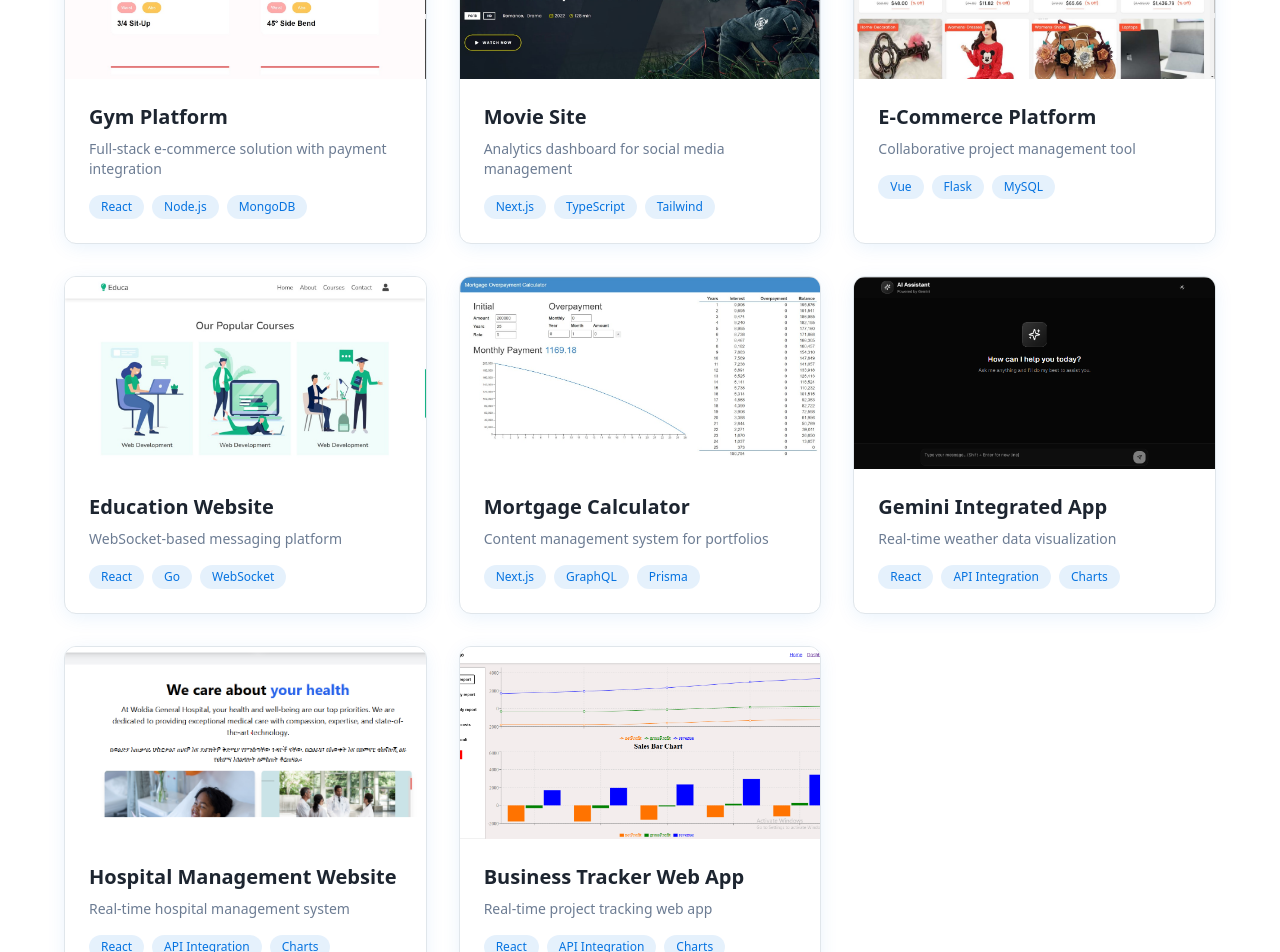
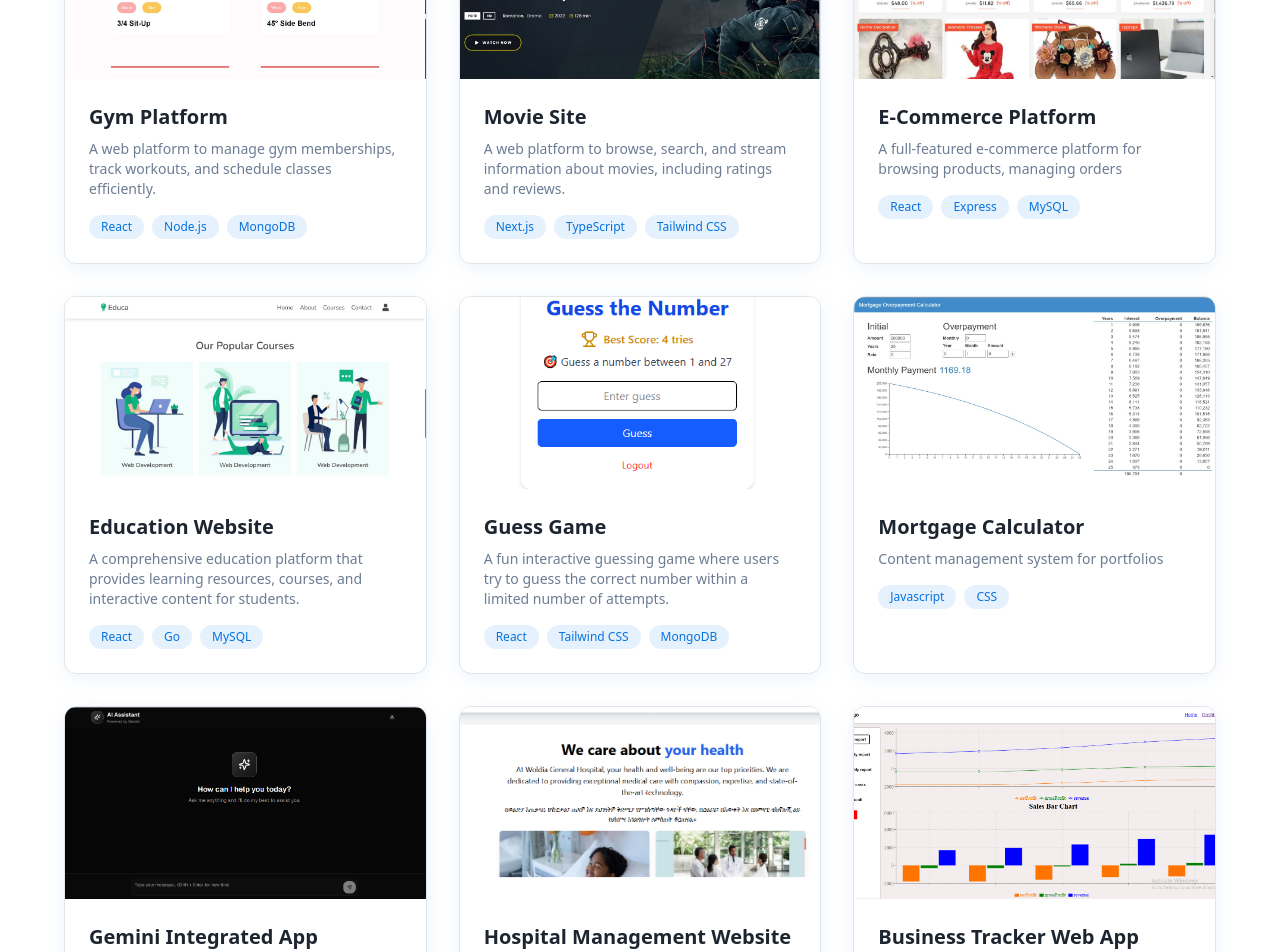
Before and after one commit to natnael2-lang/portfolio2, a React (Vite) app: page / in a window 1280 px wide. Shown: the part 4080-5032 px from the top of the page. Built offline with nearby package versions, Linux system fonts and the light colour scheme; the HTML template or start-up script is replaced by a standard one.

Commit message:
description modify

```diff
--- a/src/components/sections/Portfolio.tsx
+++ b/src/components/sections/Portfolio.tsx
@@ -5,7 +5,7 @@ const Portfolio = () => {
   const projects = [
     {
       title: "Gym Platform",
-      description: "Full-stack e-commerce solution with payment integration",
+      description: "A web platform to manage gym memberships, track workouts, and schedule classes efficiently.",
       image: "/assets/project-1.jpg",
       tags: ["React", "Node.js", "MongoDB"],
       githubLink: "https://github.com/yourusername/gym-platform",
@@ -13,33 +13,41 @@ const Portfolio = () => {
     },
     {
       title: "Movie Site",
-      description: "Analytics dashboard for social media management",
+      description: "A web platform to browse, search, and stream information about movies, including ratings and reviews.",
       image: "/assets/project-2.jpg",
-      tags: ["Next.js", "TypeScript", "Tailwind"],
+      tags: ["Next.js", "TypeScript", "Tailwind CSS"],
       githubLink: "https://github.com/yourusername/movie-site",
       deployed: "https://best-movie-website.netlify.app/"
     },
     {
       title: "E-Commerce Platform",
-      description: "Collaborative project management tool",
+      description: "A full-featured e-commerce platform for browsing products, managing orders",
       image: "/assets/project-3.jpg",
-      tags: ["Vue", "Flask", "MySQL"],
+      tags: ["React", "Express", "MySQL"],
       githubLink: "https://github.com/yourusername/ecommerce-platform",
       deployed: "https://best-ecommerce-website.vercel.app/"
     },
     {
       title: "Education Website",
-      description: "WebSocket-based messaging platform",
+      description: "A comprehensive education platform that provides learning resources, courses, and interactive content for students.",
       image: "/assets/project-4.jpg",
-      tags: ["React", "Go", "WebSocket"],
+      tags: ["React", "Go", "MySQL"],
       githubLink: "https://github.com/yourusername/education-website",
       deployed: "https://educationallandingpage.netlify.app/"
+    },
+    {
+      title: "Guess Game",
+      description: "A fun interactive guessing game where users try to guess the correct number within a limited number of attempts.",
+      image: "/assets/guess.png",
+      tags: ["React", "Tailwind CSS", "MongoDB"],
+      githubLink: "https://github.com/natnael2-lang/guess_game",
+      deployed: "https://guess-game-kappa-plum.vercel.app/"
     },
     {
       title: "Mortgage Calculator",
       description: "Content management system for portfolios",
       image: "/assets/project-5.jpg",
-      tags: ["Next.js", "GraphQL", "Prisma"],
+      tags: ["Javascript", "CSS"],
       githubLink: "https://github.com/yourusername/mortgage-calculator",
       deployed: "https://best-mortage-calculator.netlify.app/"
     },
@@ -47,25 +55,33 @@ const Portfolio = () => {
       title: "Gemini Integrated App",
       description: "Real-time weather data visualization",
       image: "/assets/gemini-new (1).png",
-      tags: ["React", "API Integration", "Charts"],
+      tags: ["React","Tailwind CSS", "API Integration"],
       githubLink: "https://github.com/yourusername/gemini-app",
       deployed: "https://gemini-integration2.vercel.app/"
     },
     {
       title: "Hospital Management Website",
-      description: "Real-time hospital management system",
+      description: "A web platform that automates hospital operations, from patient registration to staff and medical record management.",
       image: "/assets/woldia-hospital-home1 (1).png",
-      tags: ["React", "API Integration", "Charts"],
-      githubLink: "https://github.com/yourusername/hospital-management",
+      tags: ["React", "Tailwind CSS", "Express","MongoDB"],
+      githubLink: "https://github.com/natnael2-lang/hospitalManagementClient",
       deployed: "https://hospital-management-client-nu.vercel.app/"
     },
     {
       title: "Business Tracker Web App",
-      description: "Real-time project tracking web app",
+      description: "Records the daily expenses and provides daily,monthly,yearly profits and breakeven points using charts",
       image: "/assets/bussiness-traker.png",
-      tags: ["React", "API Integration", "Charts"],
+      tags: ["React", "CSS", "Recharts"],
       githubLink: "https://github.com/yourusername/business-tracker",
       deployed: "https://bussiness-tracker.vercel.app/"
+    },
+    {
+      title: "Attendance Web App",
+      description: "Record the attendance of registered users and enable crud operations on recorded datas",
+      image: "/assets/attendance-register (1).png",
+      tags: ["React", "CSS", "Recharts"],
+      githubLink: "https://github.com/natnael2-lang/attendance-frontEnd",
+      deployed: "https://attendo-face-reg.vercel.app/"
     },
   ];
 
```
Also changed, not shown: public/assets/guess.png (added).
